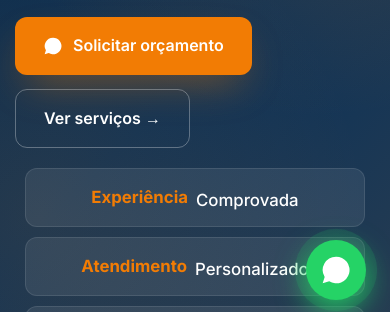
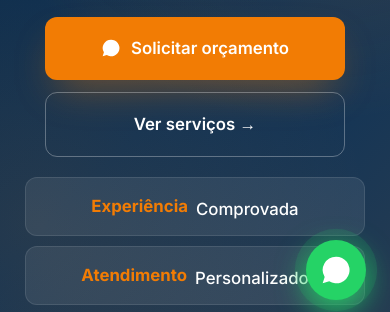
Before and after one commit to RenanSouza2009/sitepk, a plain HTML site: page index.html in a window 390 px wide. Shown: the part 520-832 px from the top of the page. Drawn offline with Linux system fonts and the light colour scheme.

Commit message:
Refactor hero-actions styles for better layout

```diff
--- a/index.html
+++ b/index.html
@@ -196,7 +196,20 @@
     .hero-grid{grid-template-columns:1fr;gap:20px}
     .hero h1{font-size:1.8rem;margin-bottom:16px}
     .hero p.lead{font-size:1rem;margin-bottom:20px}
-    .hero-actions{margin-bottom:20px}
+    .hero-actions {
+      display: flex;
+      flex-direction: column;
+      gap: 12px;
+      margin-bottom: 20px;
+      align-items: center;
+    }
+    .hero-actions .btn {
+      width: 100%;
+      max-width: 300px;
+      justify-content: center;
+      padding: 18px 20px;
+      font-size: 1.05rem;
+    }
     .hero-img{min-height:200px;order:-1}
     .hero-card{position:relative;margin:10px auto;width:90%}
     .stats {
```
